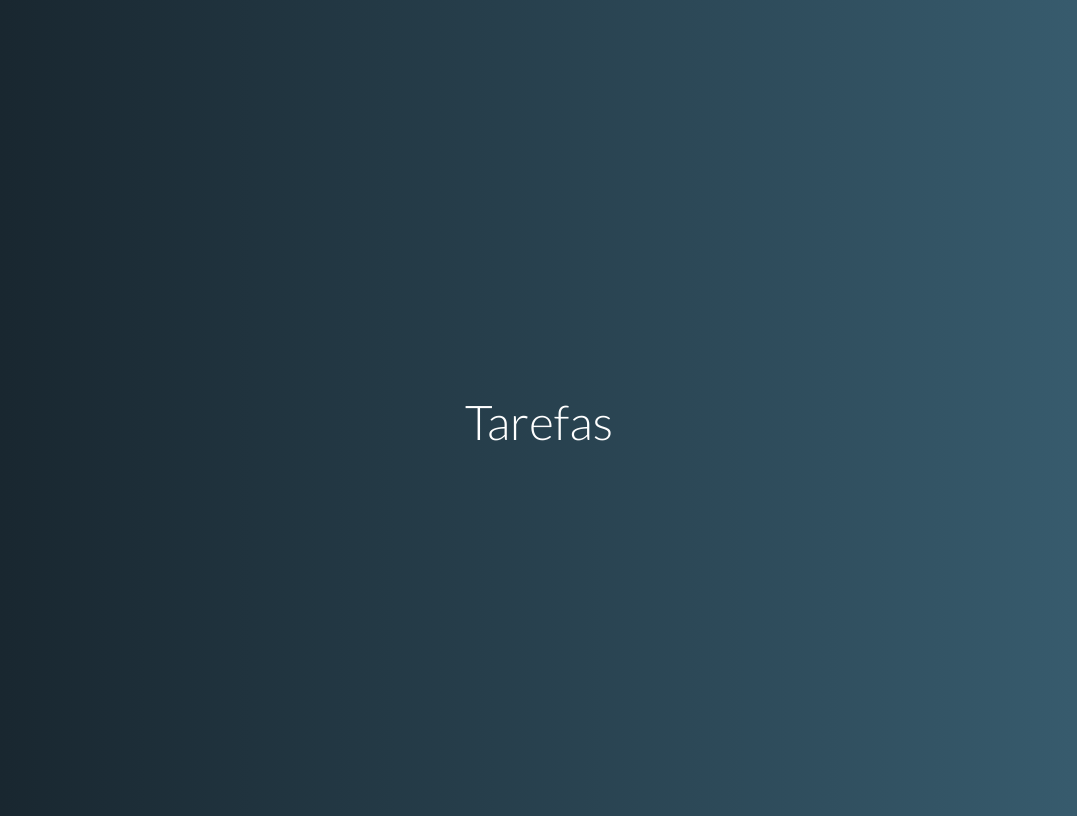
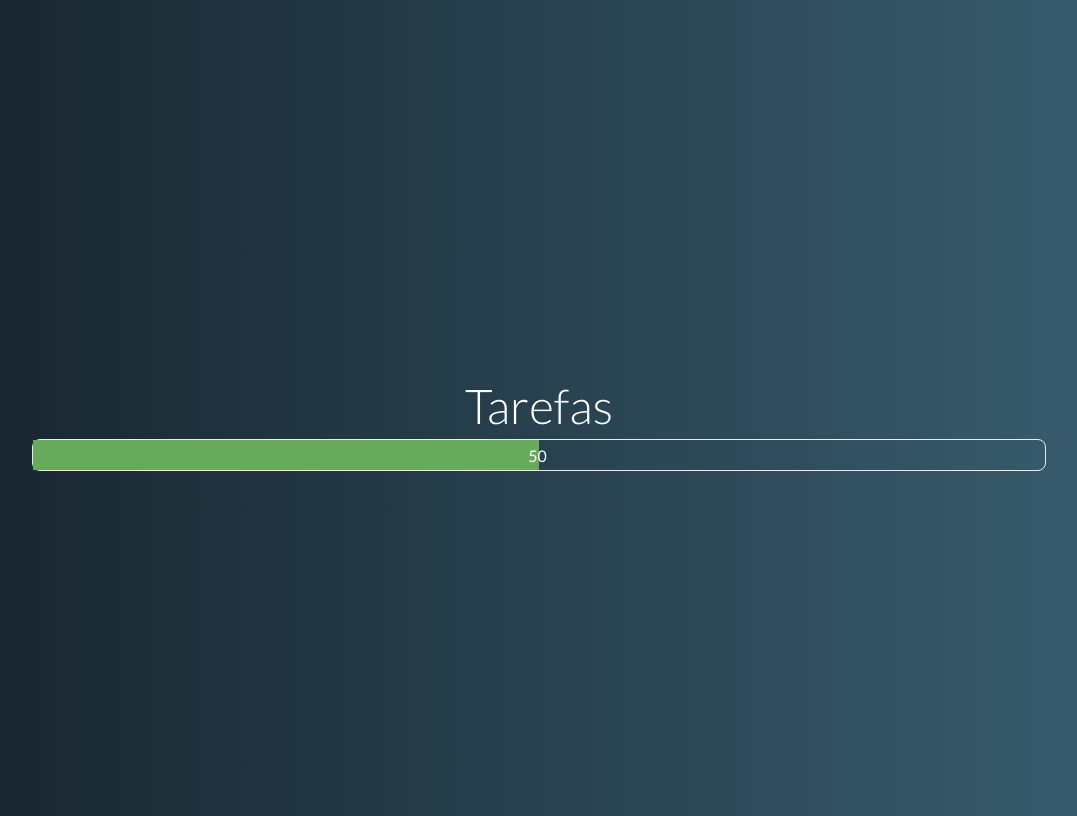
Before and after one commit to jeffersonrucu/to-do-list-VueJS, a Vue app: page / in a window 1280 px wide. Shown: the whole page, without its empty margins (101-1178 px from the left). Built offline with nearby package versions, Linux system fonts and the light colour scheme.

Commit message:
Cria barra de progresso

```diff
--- a/src/App.vue
+++ b/src/App.vue
@@ -1,6 +1,7 @@
 <template>
 	<div id="app">
 		<h1>Tarefas</h1>
+		<app-progress />
 	</div>
 </template>
 
@@ -31,4 +32,5 @@ export default {
 		font-weight: 300;
 		font-size: 3rem;
 	}
+
 </style>
--- /dev/null
+++ b/src/components/widgets/Progress.vue
@@ -0,0 +1,49 @@
+<template>
+    <div id="progress">
+        <div :class="{released : checkProgress}" :style="{width: barProgress + '%'}"></div>
+        <p> {{barProgress}} </p>
+    </div>
+</template>
+
+<script>
+export default {
+    data(){
+		return {
+			barProgress: 50,
+		}
+	},
+    computed: {
+        checkProgress() {
+            if(this.barProgress < 1) {
+                return false
+            }else {
+                return true
+            }
+        }
+    },
+
+}
+</script>
+
+<style>
+    #progress {
+        width: 80%;
+        height: 30px;
+        border: 1px solid rgb(235, 235, 235);
+        border-radius: 8px;
+        text-align: center;
+        position: relative;
+    }
+
+    #progress p {
+        position: absolute;
+        top: 20%;
+        margin: 0;
+        left: calc(50% - 10.75px);
+    }
+
+    .released{
+        background-color: #67aa5c;
+        height: 30px;
+    }
+</style>
--- a/src/main.js
+++ b/src/main.js
@@ -1,7 +1,9 @@
 import Vue from 'vue'
 import App from './App.vue'
+import Progress from './components/widgets/Progress.vue'
 
 Vue.config.productionTip = false
+Vue.component('app-progress', Progress)
 
 new Vue({
   render: h => h(App),
```
